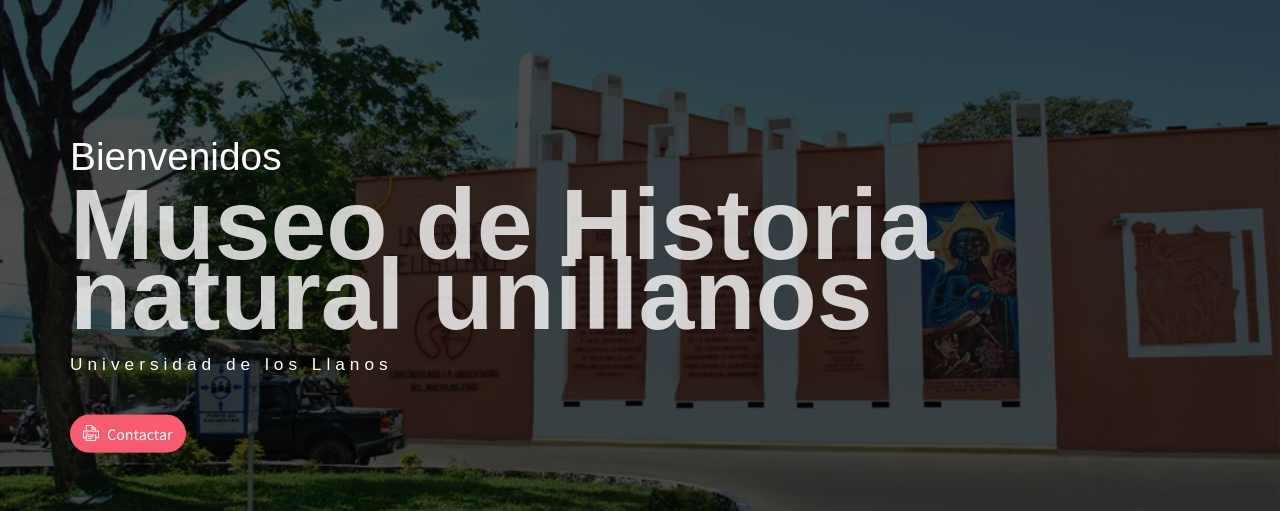
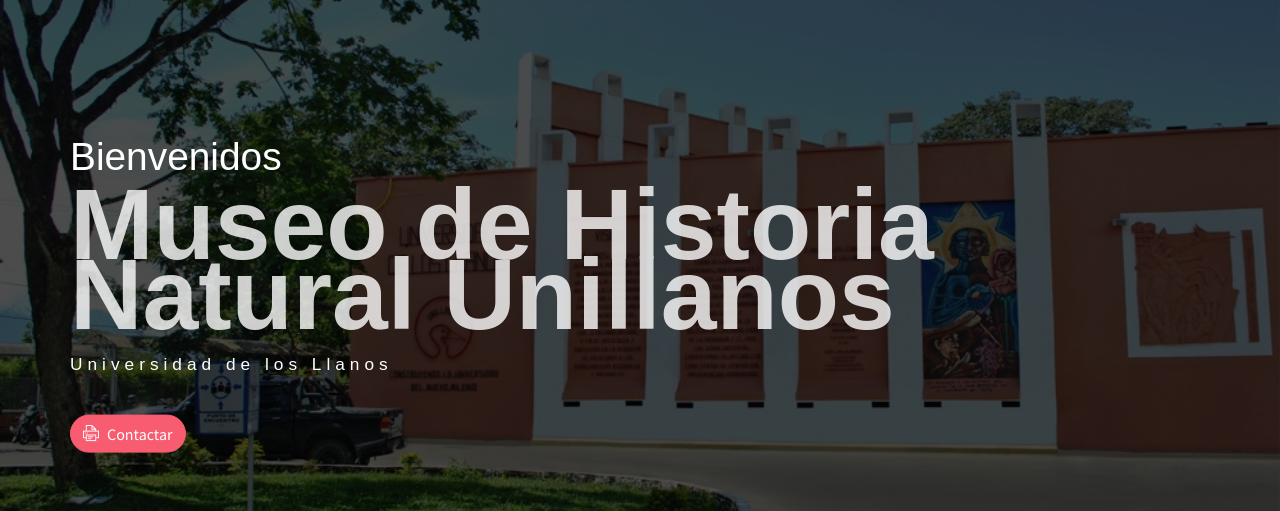
Before and after one commit to mhnu-unillanos/mhnu-unillanos.github.io, a plain HTML site: page index.html in a window 1280 px wide. Shown: the part 59-570 px from the top of the page. Drawn offline with Linux system fonts and the light colour scheme; some packages are replaced by stand-ins of ours.

Commit message:
Update index.html

```diff
--- a/index.html
+++ b/index.html
@@ -23,7 +23,7 @@
             </ul>
             <div class="header-content">
                 <h4 class="header-subtitle" >Bienvenidos</h4>
-                <h1 class="header-title">Museo de Historia natural unillanos</h1>
+                <h1 class="header-title">Museo de Historia Natural Unillanos</h1>
                 <h6 class="header-mono" >Universidad de los Llanos</h6>
                 <button class="btn btn-primary btn-rounded"><i class="ti-printer pr-2"></i>Contactar</button>
             </div>
```
